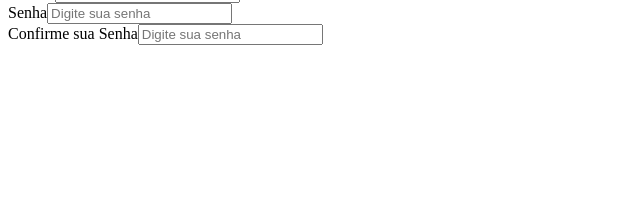
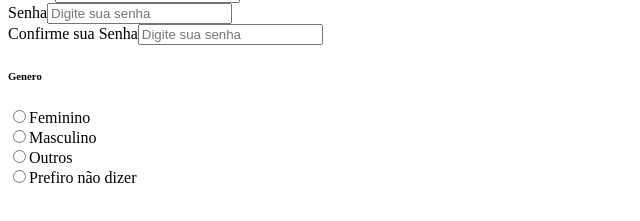
Before and after one commit to Almir-git-unifc/form-people_react, a React (Vite) app: page / in a window 1280 px wide. Shown: the part 481-702 px from the top of the page, without its empty margins (0-640 px from the left). Built offline with nearby package versions, Linux system fonts and the light colour scheme.

Commit message:
feat(react): v0.03.000 - form personal data and gender

```diff
--- a/src/components/formcomp.jsx
+++ b/src/components/formcomp.jsx
@@ -1,22 +1,23 @@
 const formcomp = () => {
   return (
-    <div className='form'>
-      <form action='#'>
+    <div className="form">
+      <form action="#">
         {/*  div form-header tem o título cadastre-se para entrar */}
-        <div className='form-header'>
-          <div className='title'><h2>Cadastre-se</h2></div>
+        <div className="form-header">
+          <div className="title">
+            <h2>Cadastre-se</h2>
+          </div>
 
-          <div className='login-button'>
+          <div className="login-button">
             <button>
-              <a href='#'>Entrar</a>
+              <a href="#">Entrar</a>
             </button>
           </div>
         </div>
 
-        <div className='input-group'>
-
-          <div className='input-box'>
-            <label htmlFor='firstname'>Primeiro Nome</label>
+        <div className="input-group">
+          <div className="input-box">
+            <label htmlFor="firstname">Primeiro Nome</label>
             <input
               id="firstname"
               type="text"
@@ -26,8 +27,8 @@ const formcomp = () => {
             />
           </div>
 
-          <div className='input-box'>
-            <label htmlFor='lastname'>Sobrenome</label>
+          <div className="input-box">
+            <label htmlFor="lastname">Sobrenome</label>
             <input
               id="lastname"
               type="text"
@@ -37,8 +38,8 @@ const formcomp = () => {
             />
           </div>
 
-          <div className='input-box'>
-            <label htmlFor='email'>Email</label>
+          <div className="input-box">
+            <label htmlFor="email">Email</label>
             <input
               id="email"
               type="email"
@@ -48,8 +49,8 @@ const formcomp = () => {
             />
           </div>
 
-          <div className='input-box'>
-            <label htmlFor='number'>Celular</label>
+          <div className="input-box">
+            <label htmlFor="number">Celular</label>
             <input
               id="number"
               type="text"
@@ -59,8 +60,8 @@ const formcomp = () => {
             />
           </div>
 
-          <div className='input-box'>
-            <label htmlFor='password'>Senha</label>
+          <div className="input-box">
+            <label htmlFor="password">Senha</label>
             <input
               id="password"
               type="password"
@@ -70,8 +71,8 @@ const formcomp = () => {
             />
           </div>
 
-          <div className='input-box'>
-            <label htmlFor='password'>Confirme sua Senha</label>
+          <div className="input-box">
+            <label htmlFor="password">Confirme sua Senha</label>
             <input
               id="password"
               type="password"
@@ -80,12 +81,40 @@ const formcomp = () => {
               required
             />
           </div>
+        </div>
+
+        <div className="gender-inputs">
+            <div className="gender-title">
+              <h6>Genero</h6>
+            </div>
+
+            <div className="gender-group">
+                <div className="gender input">
+                    <input type="radio" id="female" name="gender" />
+                    <label htmlFor="female">Feminino</label>
+                </div>
+
+                <div className="gender input">
+                    <input type="radio" id="male" name="gender" />
+                    <label htmlFor="male">Masculino</label>
+                </div>
+
+                 <div className="gender input">
+                    <input type="radio" id="others" name="gender" />
+                    <label htmlFor="others">Outros</label>
+                </div>
+
+                <div className="gender input">
+                    <input type="radio" id="none" name="gender" />
+                    <label htmlFor="none">Prefiro não dizer</label>
+                </div>
+            </div>
+        </div>
 
 
-        </div>
       </form>
     </div>
-  )
-}
+  );
+};
 
-export default formcomp
+export default formcomp;
```
Also changed, not shown: 1 other file (tests, documents, lock files or other folders). Lines whose indentation alone changed are shown as unchanged.
